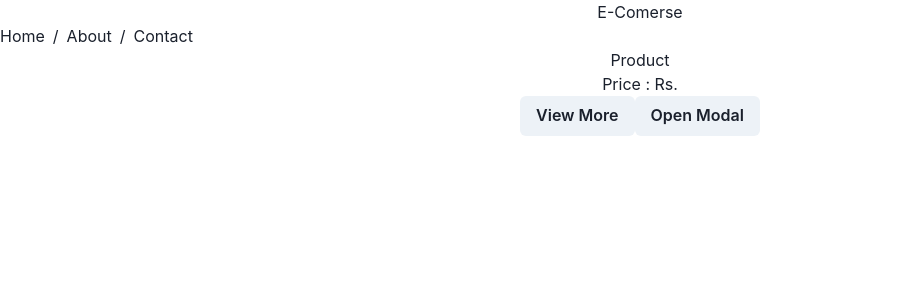
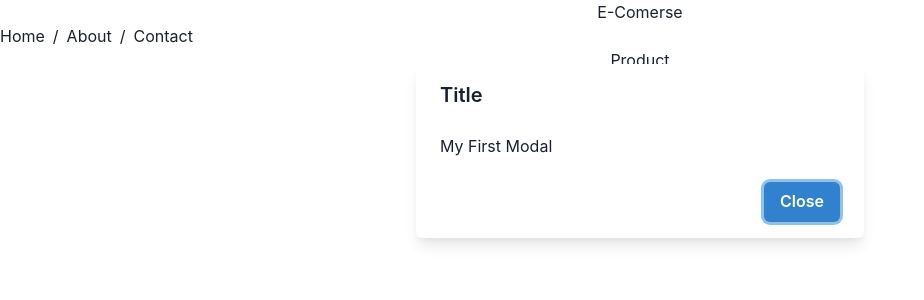
Before and after one commit to ankitsng0007/AnkitRepo, a React (Create React App) app in the folder RCT-101/Day-19/Asgn-1/e-comerse/: page /items/1 in a window 1280 px wide. Shown: the top 300 px of the page, without its empty margins (0-924 px from the left). Built offline with nearby package versions, Linux system fonts and the light colour scheme; no server answers.

Commit message:
file added

```diff
--- a/RCT-101/Day-19/Asgn-1/e-comerse/src/Component/DescModal.jsx
+++ b/RCT-101/Day-19/Asgn-1/e-comerse/src/Component/DescModal.jsx
@@ -1,11 +1,14 @@
 import { Button, Modal, ModalContent,ModalHeader,ModalBody, useDisclosure, ModalFooter } from "@chakra-ui/react"
 
 export const DescModal=(isModalVisible,setIsModalVisible,data)=>{
-    const {isOpen,onClose,onOpen} = useDisclosure();
+ //    const {isOpen,onClose,onOpen} = useDisclosure();
+ const onClose=()=>{
+    setIsModalVisible(false);
+ }
     return(
         <>
         <Button>Open Modal</Button>
-        <Modal onClose={isModalVisible} >
+        <Modal isOpen={isModalVisible} onClose={onClose}>
             <ModalContent>
                 <ModalHeader>Title</ModalHeader>
                 <ModalBody>My First Modal</ModalBody>
--- a/RCT-101/Day-19/Asgn-1/e-comerse/src/Component/ProductPage.jsx
+++ b/RCT-101/Day-19/Asgn-1/e-comerse/src/Component/ProductPage.jsx
@@ -37,7 +37,10 @@ export const ProductPage=()=>{
                 <Text>{data.name}</Text>
                 <Text>Price : Rs.{data.price}</Text>
                 <Button>View More</Button>
-                <DescModal />
+                <DescModal
+                isModalVisible={isModalVisible}
+                setIsModalVisible={setIsModalVisible}
+                data={data.description}/>
             </Box>
         </SimpleGrid>
             </>
```
